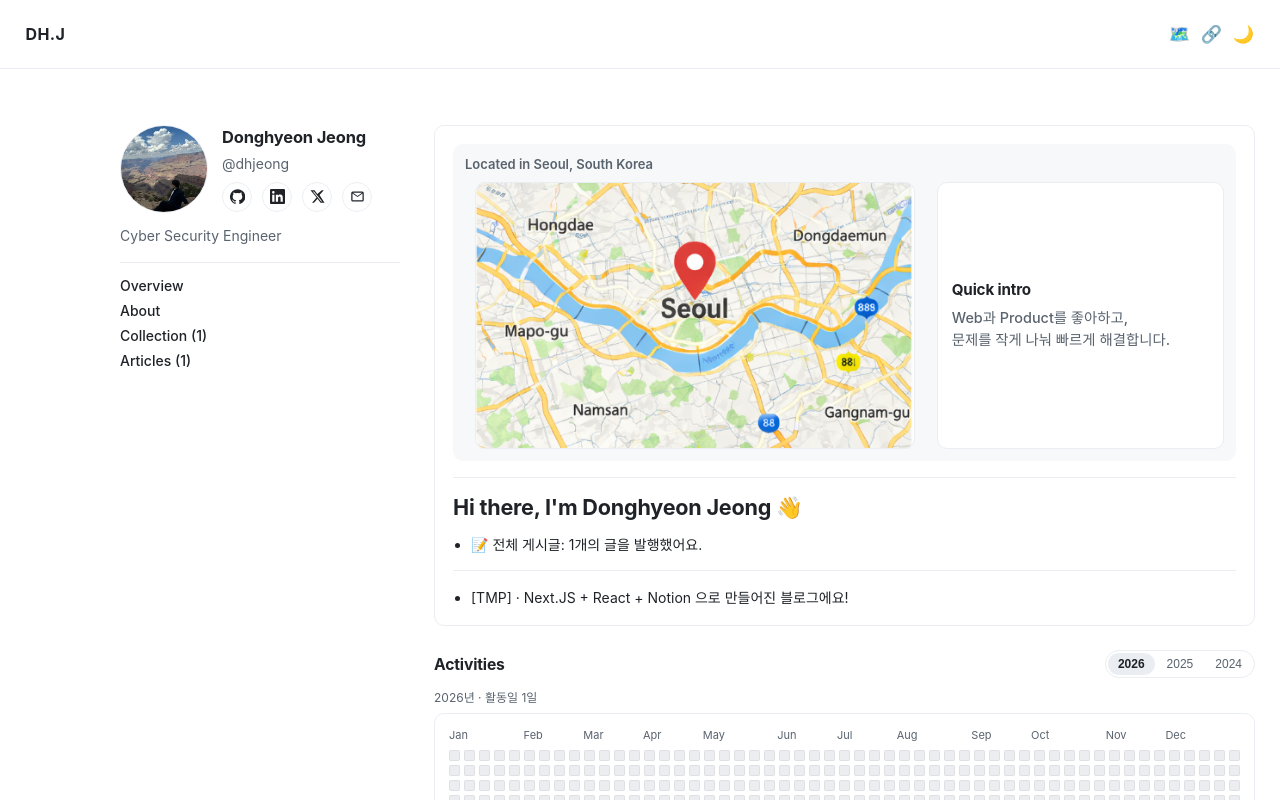
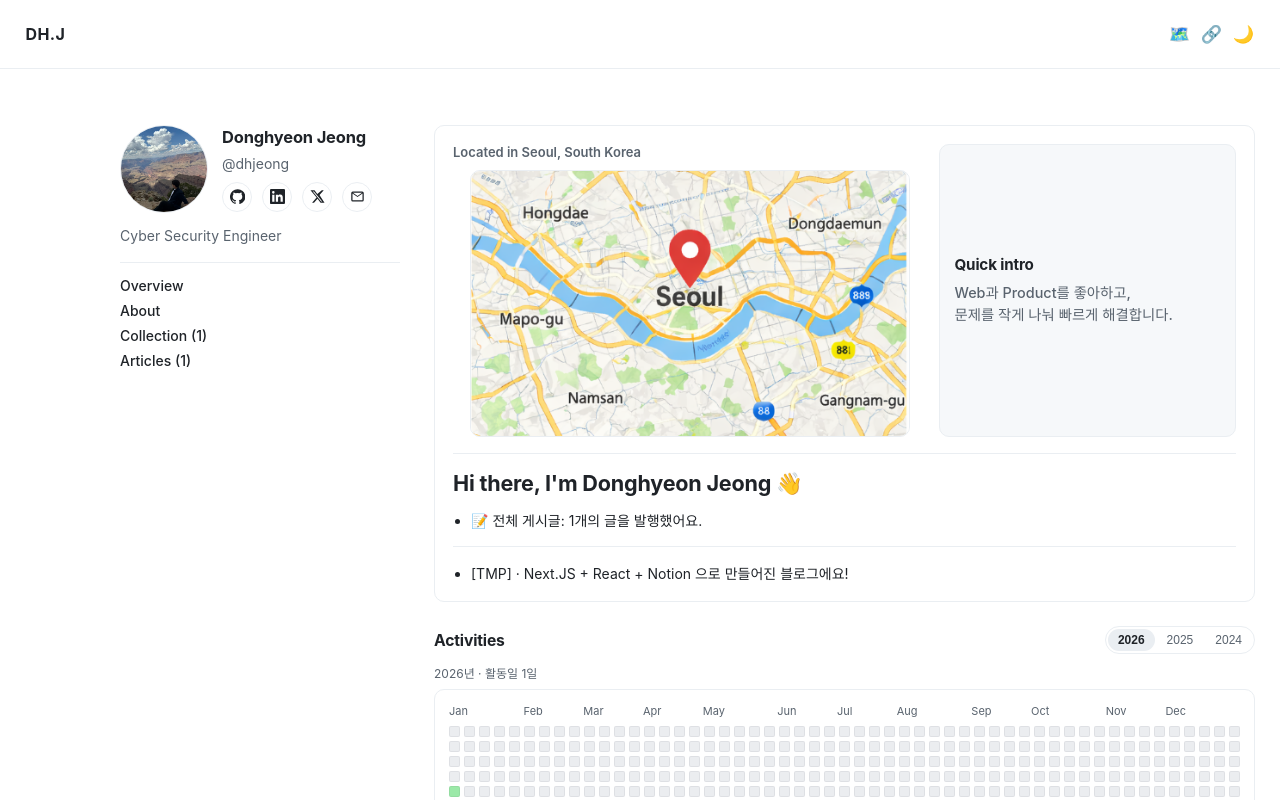
Before and after one commit to dhje0ng/blog, a Next.js app: page /overview in a window 1280 px wide. Shown: the top 800 px of the page. Built offline with nearby package versions, Linux system fonts and the light colour scheme.

Commit message:
Adjust overview map area to keep map frame standalone

```diff
--- a/app/globals.css
+++ b/app/globals.css
@@ -744,9 +744,6 @@ a {
   width: fit-content;
   max-width: 100%;
   margin: 0 auto;
-  border-radius: 10px;
-  background: var(--surface);
-  padding: 12px;
 }
 
 .overview-map-banner p {
@@ -759,12 +756,13 @@ a {
 .overview-map-note {
   border: 1px solid var(--line-subtle);
   border-radius: 10px;
-  background: var(--bg);
+  background: var(--surface);
   padding: 14px;
   display: flex;
   flex-direction: column;
   justify-content: center;
   gap: 8px;
+  min-height: 220px;
 }
 
 .overview-map-note h3 {
--- a/app/overview/page.tsx
+++ b/app/overview/page.tsx
@@ -176,11 +176,12 @@ export default async function OverviewPage() {
 
           <div className="overview-content-column">
             <article className="overview-readme" aria-label="profile introduction">
+              <div className="overview-map-layout">
                 <div className="overview-map-banner">
                   <p>Located in Seoul, South Korea</p>
-                <div className="overview-map-layout">
                   <div className="overview-map-wrap">
                     <OverviewMap />
+                  </div>
                 </div>
                 <aside className="overview-map-note" aria-label="overview introduction">
                   <h3>Quick intro</h3>
@@ -190,7 +191,6 @@ export default async function OverviewPage() {
                     문제를 작게 나눠 빠르게 해결합니다.
                   </p>
                 </aside>
-                </div>
               </div>
               <div className="overview-readme-divider" aria-hidden="true" />
               <h2>Hi there, I&apos;m {siteConfig.profile.name} 👋</h2>
```
Lines whose indentation alone changed are shown as unchanged.
